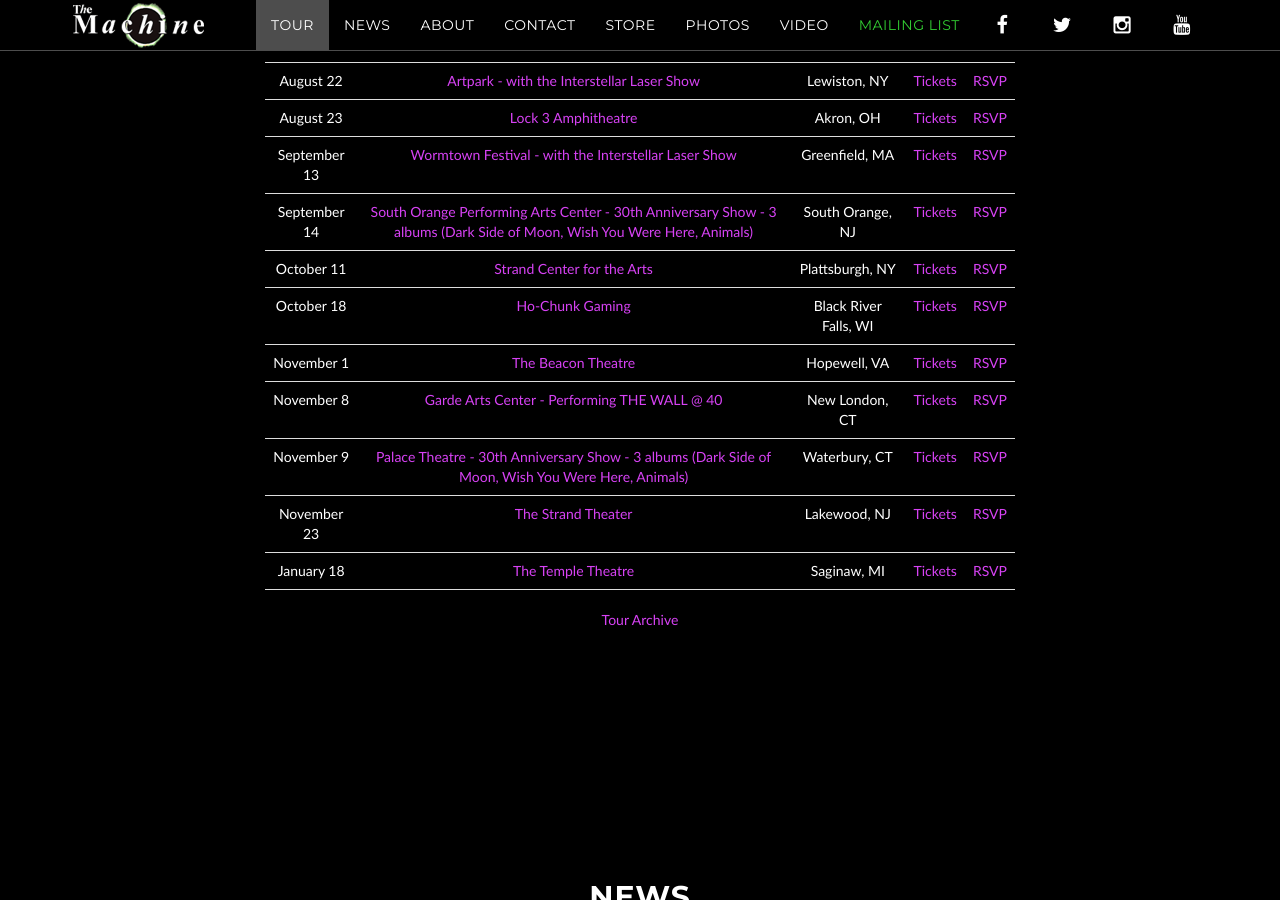
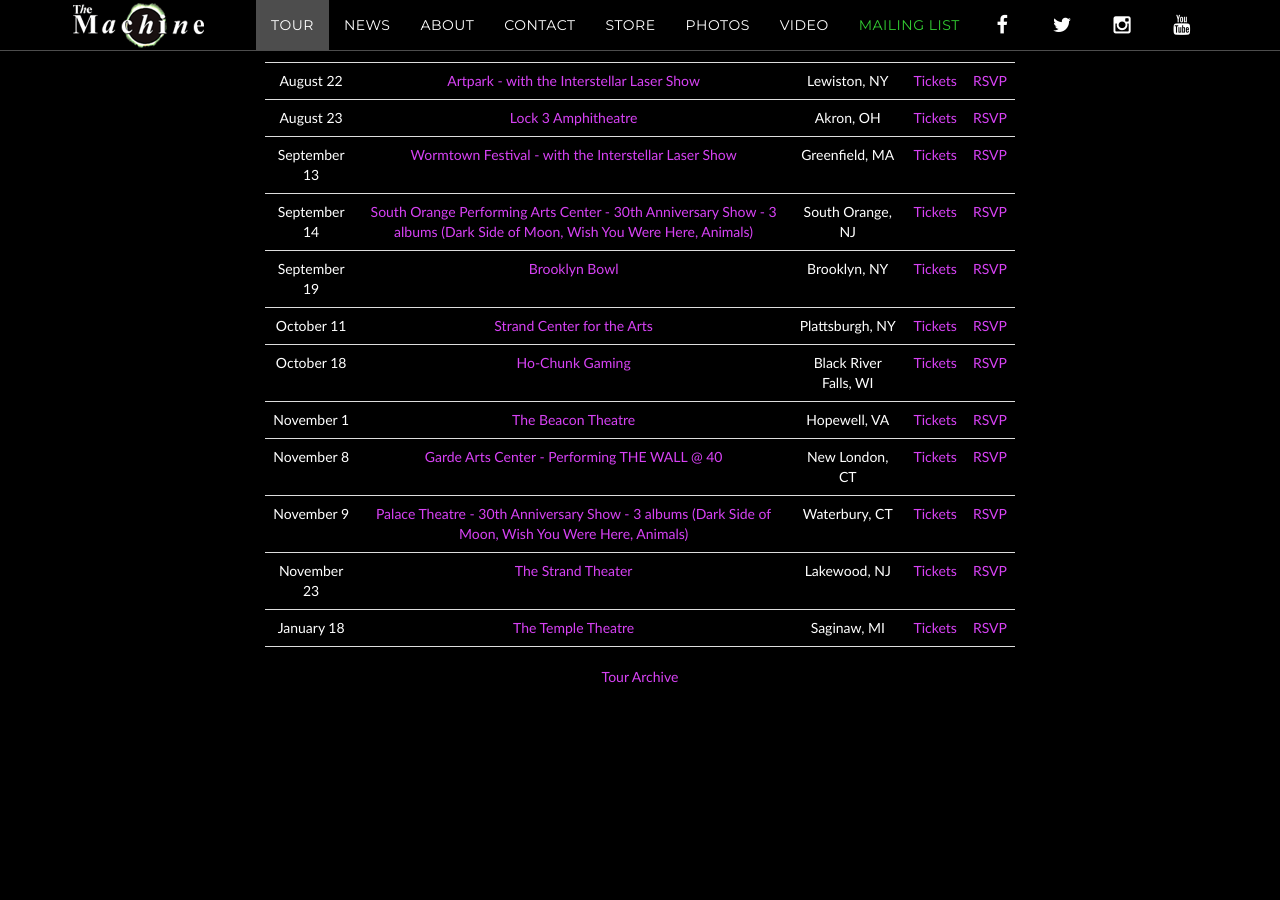
Before and after one commit to machineweb/machineweb.github.io, a Jekyll site: the page built from index.html, in a window 1280 px wide and 900 px high, scrolled down 1050 px. Built offline with Jekyll 4.4.1, drawn with Linux system fonts in a browser that asks for light colours; comment, search, counter and statistics services are not loaded.

Commit message:
New tour item

```diff
--- a/_data/tour.yml
+++ b/_data/tour.yml
@@ -3921,3 +3921,11 @@
     tickets-url: "https://ticketing.axs.com/OfferInfo.aspx?t=5BDFD2BF8D6F5846D6B87B5&og=-1"
     rsvp-url: "https://www.facebook.com/events/2376298452421210/?ti=cl"
     order: "1579323600000"
+
+  - date: "September 19 2019"
+    venue: "Brooklyn Bowl"
+    venue-url: ""
+    location: "Brooklyn, NY"
+    tickets-url: ""
+    rsvp-url: ""
+    order: "1568865600000"
```
